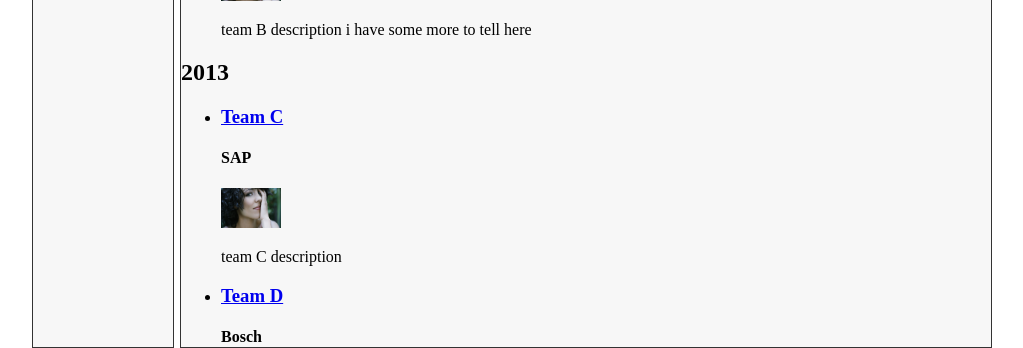
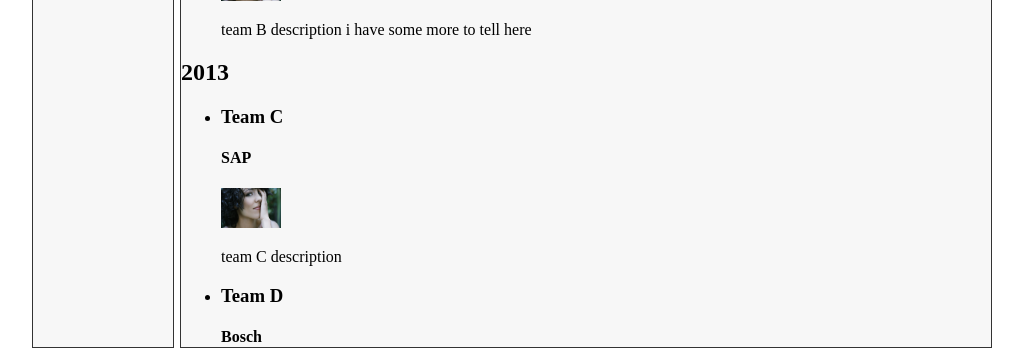
Before and after one commit to ankit09goyal/ankit09goyal.github.io, a Jekyll site: the page built from hof.html, in a window 1280 px wide. Shown: the part 572-920 px from the top of the page, without its empty margins (128-1151 px from the left). Built offline with Jekyll 4.4.1, drawn with Linux system fonts in a browser that asks for light colours.

Commit message:
Update halloffame.html

```diff
--- a/_layouts/halloffame.html
+++ b/_layouts/halloffame.html
@@ -14,11 +14,13 @@ layout: default
     {% for team in project.teams%}
       <li>
         <!--team name-->
-
+        {% if team.link %}
         <a href="{{ site.baseurl }}/{{ team.link }}">
           <h3>{{ team.name }}</h3>
         </a>
-
+        {% else %}
+          <h3>{{ team.name }}</h3>
+        {% endif %}
 
         <!--team logo-->
         {% if team.logo %} <img src="{{ team.logo }}" width="60px" height="40px"> {% endif %}
```
